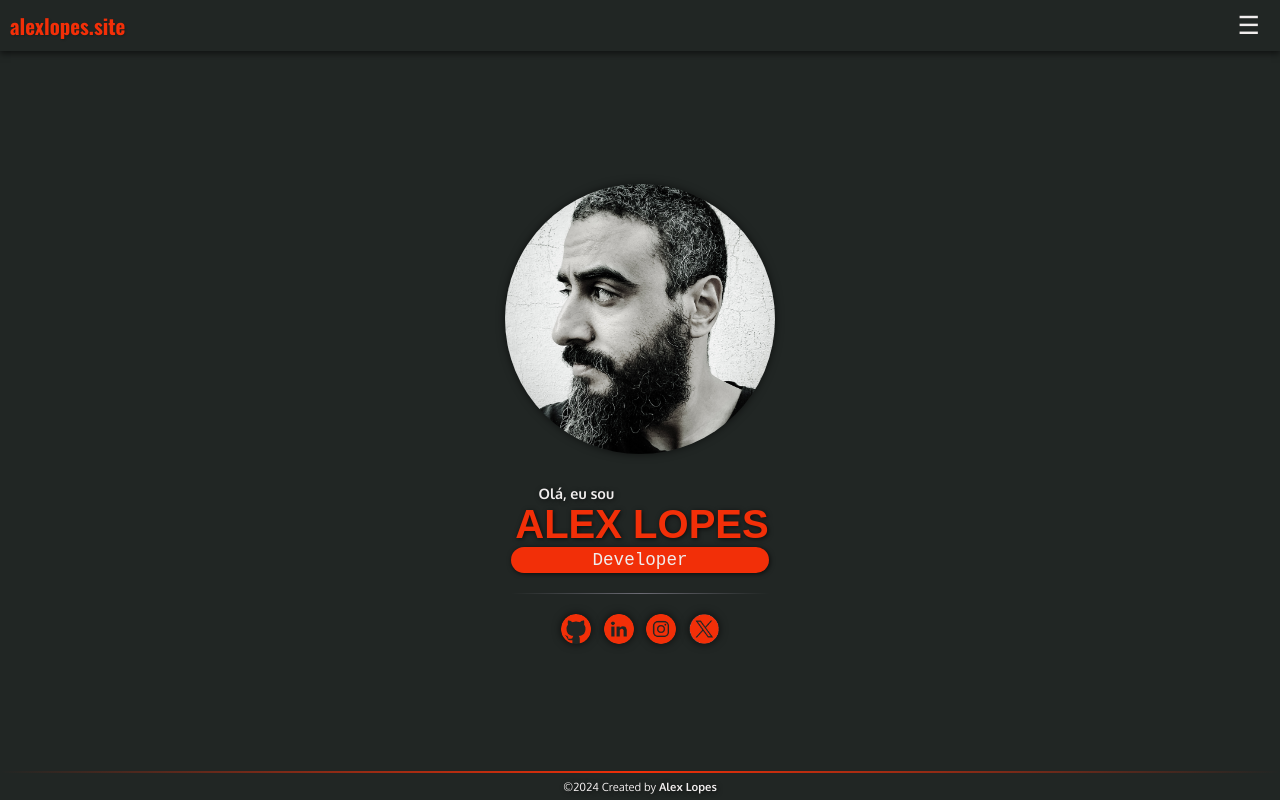
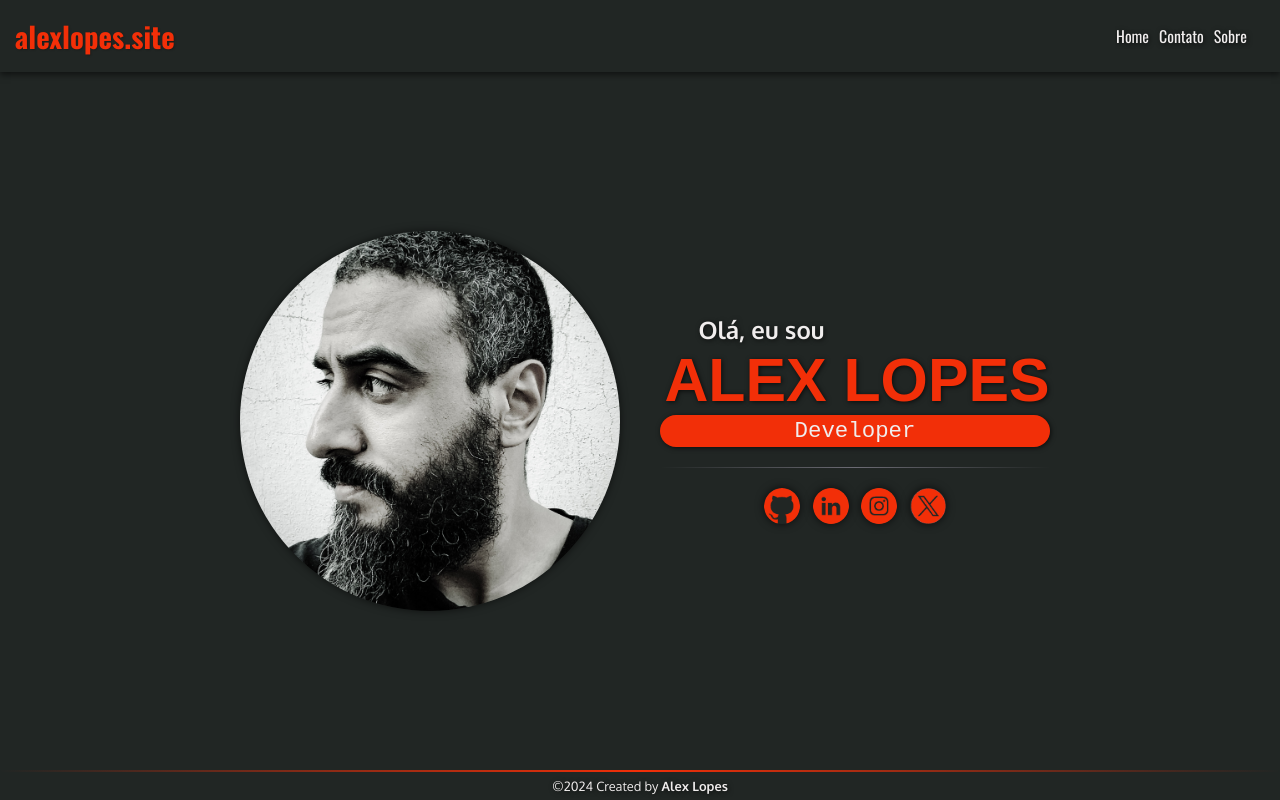
Before and after one commit to alexlopes87/meu-site, a plain HTML site: page index.html in a window 1280 px wide. Drawn offline with nearby package versions, Linux system fonts and the light colour scheme; a web font is replaced by a local one.

Commit message:
update media query

```diff
--- a/index.html
+++ b/index.html
@@ -4,12 +4,13 @@
     <meta charset="UTF-8">
     <meta name="viewport" content="width=device-width, initial-scale=1.0">
     <link rel="stylesheet" href="styles/style.css">
+    <link rel="stylesheet" href="styles/media-query.css">
     <title>Alex Lopes</title>
 </head>
-<body>
+<body onresize="changeSize()">
     <header>
         <h1><a href="https://alexlopes.site">alexlopes.site</a></h1>
-        <span id="btnmenu" onclick="showMenu()">&#9776;</span>
+        <span id="burger" onclick="showMenu()">&#9776;</span>
         <nav id="menu">
             <ul>
                 <li class="closebtn" onclick="closeMenu()">&times;</li>
--- a/scripts/script.js
+++ b/scripts/script.js
@@ -5,3 +5,11 @@ function showMenu() {
 function closeMenu() {
     document.getElementById("menu").style.width = "0px"
 }
+
+function changeSize() {
+    if (window.innerWidth >= 768) {
+        document.getElementById("menu").style.width = "150px"
+    } else {
+        document.getElementById("menu").style.width = "0px"
+    }
+}
--- /dev/null
+++ b/styles/media-query.css
@@ -0,0 +1,87 @@
+@charset "UTF-8";
+
+@media screen and (min-width: 768px) {
+    span#burger {
+        display: none;
+    }
+
+    header {
+        display: flex;
+        box-shadow: 0px 3px 6px rgba(0, 0, 0, 0.507);
+        padding: 15px;
+    }
+
+    header > h1 {
+        font-size: 1.8em;
+    }
+
+    nav {
+        width: 150px;
+        position: relative;
+        margin-top: 0;
+        background-color: #212624;
+        border-radius: 0;
+    }
+
+    nav > ul {
+        display: flex;
+
+        transition: 0.5s;
+    }
+
+    nav > ul > li.closebtn {
+        display: none;
+    }
+
+    nav > ul > li {
+        margin-right: 8px;
+        background-color: #212624;
+    }
+
+    nav > ul > li > a {
+        font-size: 0.9em;
+    }
+
+    nav > ul > li > a:hover {
+        background-color: #212624;
+        font-weight: normal;
+        color: #F22F08;
+        transition: 0.5s;
+    }
+
+    section {
+        flex-direction: row;
+    }
+
+    div.container {
+        width: 380px;
+        height: 380px;
+    }
+
+    article {
+        margin-left: 10px;
+    }
+
+    article > h1 {
+        font-size: 1.5em;
+        padding-left: 2.5ch;
+    }
+
+    article > h2 {
+        font-size: 3.8em;
+    }
+
+    article > div > p {
+        font-size: 1.4em;
+    }
+
+    aside img {
+        width: 36px;
+        height: 36px;
+        margin: 0px 4px;
+    }
+
+    footer {
+        font-size: 0.8em;
+    }
+}
--- a/styles/style.css
+++ b/styles/style.css
@@ -56,13 +56,13 @@ header > h1 > a {
     text-decoration: none;
 }
 
-header > span#btnmenu {
+header > span#burger {
     cursor: pointer;
-    font-size: 25px;
+    font-size: 22px;
     margin-right: 10px;
 }
 
-header > span#btnmenu:hover {
+header > span#burger:hover {
     color: var(--cor3);
 }
 
@@ -76,7 +76,7 @@ nav {
     overflow-x: hidden;
     transition: 0.5s;
     border-radius: 5px 0px 5px 5px;
-    margin-top: 3%;
+    margin-top: 10px;
 }
 
 nav > ul {
@@ -226,7 +226,7 @@ footer {
     align-items: center;
     justify-content: center;
     font-family: var(--font-paragrafo), var(--font-padrao);
-    font-size: 0.7em;
+    font-size: 0.6em;
     color: var(--cor2);
     width: 100%;
     padding: 6px;
```
